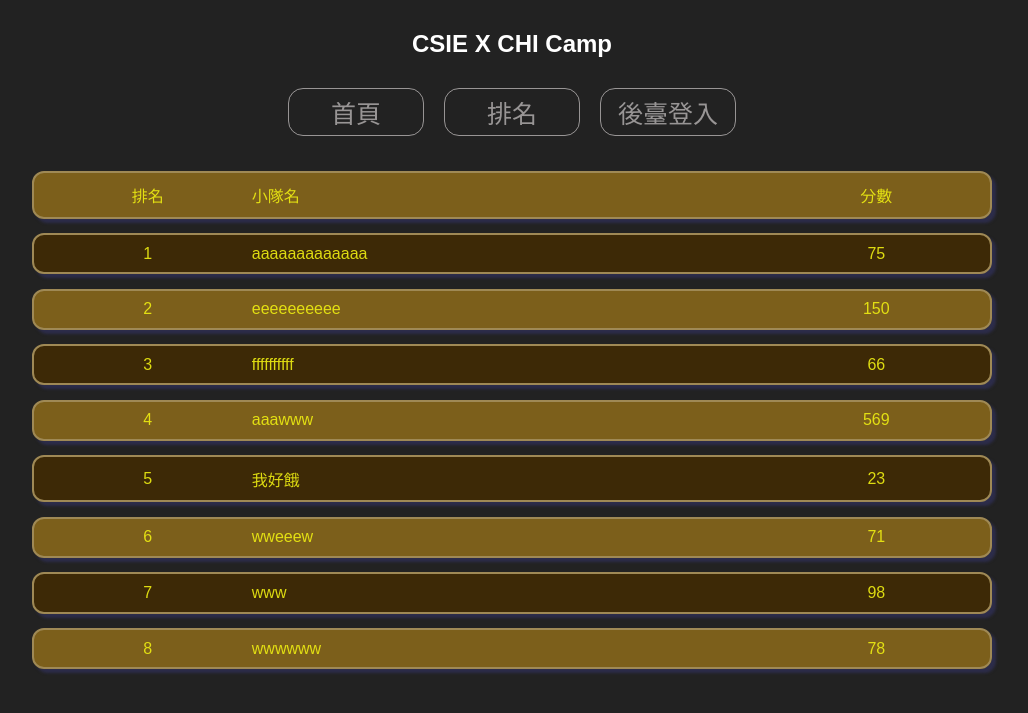
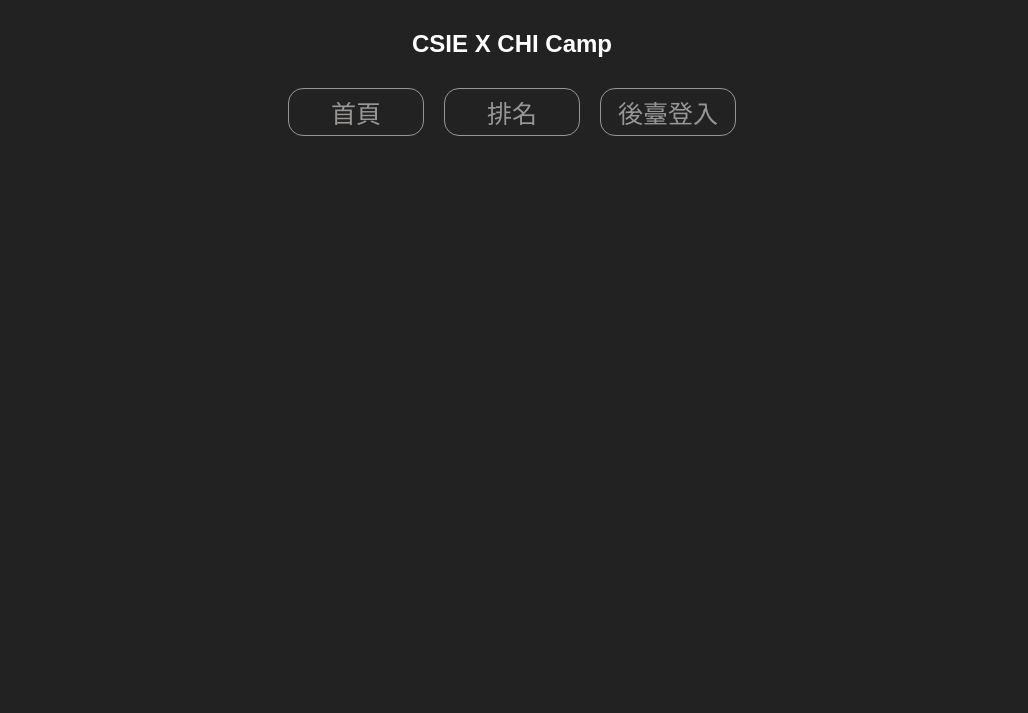
Before and after one commit to CCUCSIE110/rpg, a PHP site: page /index.html in a window 1280 px wide. Shown: the top 713 px of the page, without its empty margins (128-1156 px from the left). Run offline with PHP 8.4, Linux system fonts and the light colour scheme; some libraries are stand-ins or nearby versions.

Commit message:
modify some import

```diff
--- a/CSS/main.css
+++ b/CSS/main.css
@@ -61,49 +61,6 @@ nav {
       nav div:hover a {
         color: #e7e2e2; }
 
-.rank_panel {
-  margin-top: 2%;
-  width: 75%;
-  color: rgba(236, 234, 18, 0.92);
-  font-weight: normal; }
-
-.opt {
-  display: -webkit-box;
-  display: -ms-flexbox;
-  display: flex;
-  -webkit-box-align: center;
-  -ms-flex-align: center;
-  align-items: center;
-  text-align: center;
-  padding: 1%;
-  border: 2px solid #9f8955;
-  border-radius: 12px;
-  margin-bottom: 1.5%;
-  -webkit-box-shadow: 4px 4px 3px rgba(51, 51, 102, 0.6);
-  box-shadow: 4px 4px 3px rgba(51, 51, 102, 0.6); }
-
-.rank {
-  -webkit-box-flex: 2;
-  -ms-flex: 2;
-  flex: 2; }
-
-.name {
-  -webkit-box-flex: 5;
-  -ms-flex: 5;
-  flex: 5;
-  text-align: left; }
-
-.score {
-  -webkit-box-flex: 2;
-  -ms-flex: 2;
-  flex: 2; }
-
-.opt:nth-child(odd) {
-  background-color: rgba(135, 103, 27, 0.9); }
-
-.opt:nth-child(even) {
-  background-color: #3d2906; }
-
 .nav_highlight {
   border: 1px solid #e7e2e2; }
   .nav_highlight a {
@@ -113,9 +70,4 @@ nav {
   nav div {
     margin: 10px 5px;
     width: 29%;
-    font-size: 14px; }
-  .rank_panel {
-    width: 85%; }
-  .opt {
-    margin-bottom: 2%;
-    padding: 2%; } }
+    font-size: 14px; } }
--- a/index.html
+++ b/index.html
@@ -7,6 +7,7 @@
     <title>RPG </title>
 
     <link rel="stylesheet" href="./CSS/main.css" >
+    <link rel="stylesheet" href="./CSS/index.css" >
   </head>
   <body>
     <div class="panel">
@@ -26,18 +27,11 @@
 
 
       </nav>
-      <div class="rank_panel">
-        <div class="field opt">
-          <div class="rank">排名</div>
-          <div class="name">小隊名</div>
-          <div class="score">分數</div>
-        </div>
 
-      </div>
     </div>
 
 
     <script src="https://ajax.googleapis.com/ajax/libs/jquery/2.1.4/jquery.min.js"></script>
-    <script src="JS/main.js"></script>
+    <script src="JS/index.js"></script>
   </body>
 </html>
--- a/rank.html
+++ b/rank.html
@@ -7,6 +7,7 @@
     <title>RPG </title>
 
     <link rel="stylesheet" href="./CSS/main.css" >
+    <link rel="stylesheet" href="./CSS/rank.css" >
   </head>
   <body>
     <div class="panel">
@@ -38,6 +39,6 @@
 
 
     <script src="https://ajax.googleapis.com/ajax/libs/jquery/2.1.4/jquery.min.js"></script>
-    <script src="JS/main.js"></script>
+    <script src="JS/rank.js"></script>
   </body>
 </html>
```
Also changed, not shown: CSS/rank.css (added, +55 -0 lines), JS/rank.js (renamed from JS/main.js).
